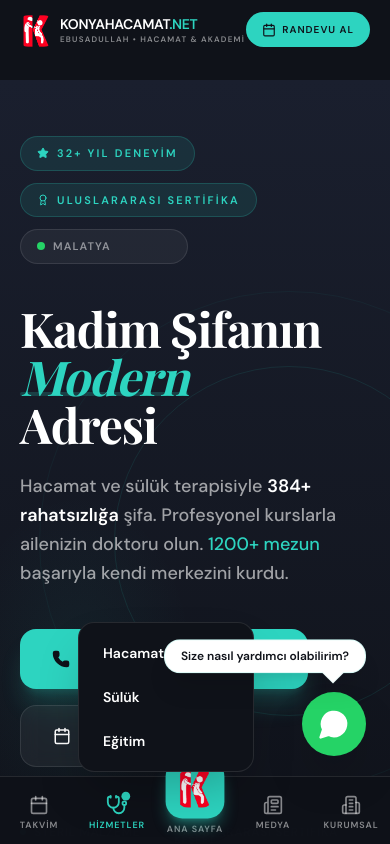
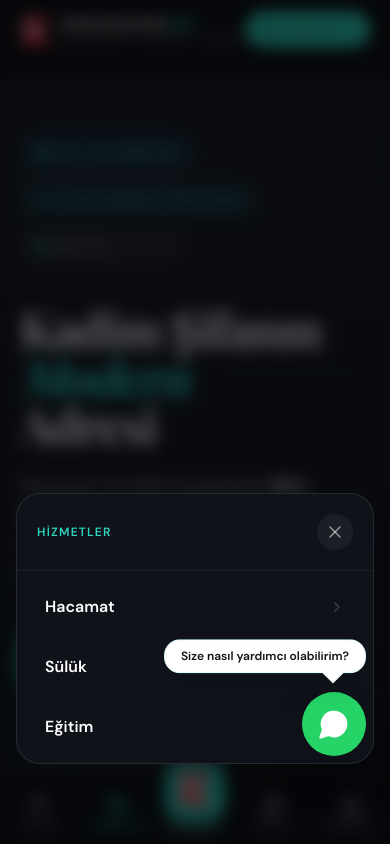
Before and after one commit to tatr42/konyahacamat-deploy, a Next.js app: page / in a window 390 px wide. Both pictures are taken after a click on the button "HİZMETLER". Shown: the top 844 px of the page. Built offline with nearby package versions, Linux system fonts and the light colour scheme; a web font is replaced by a local one.

Commit message:
Firebase config guncellemesi Per 09.04.2026 23:46:49,62

```diff
--- a/src/components/Navbar.tsx
+++ b/src/components/Navbar.tsx
@@ -3,7 +3,7 @@
 import Link from 'next/link';
 import Image from 'next/image';
 import { usePathname } from 'next/navigation';
-import { ChevronDown, Calendar, Home, Newspaper, Building2, Stethoscope } from 'lucide-react';
+import { ChevronDown, Calendar, Home, Newspaper, Building2, Stethoscope, X } from 'lucide-react';
 
 const navLinks = [
   { name: 'Ana Sayfa', href: '/' },
@@ -39,7 +39,7 @@
 const bottomNav = [
   { name: 'Takvim', href: '/takvim', icon: Calendar },
   {
-    name: 'Hizmetler', icon: Stethoscope, dropAlign: 'left' as const,
+    name: 'Hizmetler', icon: Stethoscope,
     dropdown: [
       { name: 'Hacamat', href: '/hizmetler/hacamat' },
       { name: 'Sülük', href: '/hizmetler/suluk' },
@@ -48,7 +48,7 @@
   },
   { name: 'Ana Sayfa', href: '/', icon: Home, center: true },
   {
-    name: 'Medya', icon: Newspaper, dropAlign: 'right-medya' as const,
+    name: 'Medya', icon: Newspaper,
     dropdown: [
       { name: 'Blog', href: '/blog' },
       { name: 'Basın', href: '/basin' },
@@ -56,7 +56,7 @@
     ]
   },
   {
-    name: 'Kurumsal', icon: Building2, dropAlign: 'right' as const,
+    name: 'Kurumsal', icon: Building2,
     dropdown: [
       { name: 'Hakkımızda', href: '/hakkimizda' },
       { name: 'İletişim', href: '/iletisim' },
@@ -75,15 +75,7 @@
     return () => window.removeEventListener('scroll', handleScroll);
   }, []);
 
-  // Sayfa değişince dropdown kapat
   useEffect(() => { setMobileOpen(null); }, [pathname]);
-
-  // Dışarı tıklayınca kapat
-  useEffect(() => {
-    const close = () => setMobileOpen(null);
-    if (mobileOpen) document.addEventListener('click', close);
-    return () => document.removeEventListener('click', close);
-  }, [mobileOpen]);
 
   return (
     <>
@@ -92,8 +84,6 @@
         scrolled ? 'bg-anthracite-dark/95 backdrop-blur-md py-3 shadow-2xl' : 'bg-transparent py-3 lg:py-6'
       }`}>
         <div className="container-site flex justify-between items-end lg:items-center">
-
-          {/* LOGO */}
           <Link href="/" className="flex items-center gap-2 group shrink-0">
             <Image src="/fav.webp" alt="Konya Hacamat" width={40} height={40} className="w-8 h-8 lg:w-10 lg:h-10 rounded-lg object-contain transition-transform group-hover:scale-110" />
             <div className="flex flex-col text-left">
@@ -106,7 +96,6 @@
             </div>
           </Link>
 
-          {/* MASAÜSTÜ MENÜ */}
           <div className="hidden lg:flex items-center gap-5">
             {navLinks.map((link) => (
               <div key={link.name} className="relative group/item">
@@ -136,7 +125,6 @@
             ))}
           </div>
 
-          {/* RANDEVU BUTONU */}
           <Link href="/takvim"
             className="bg-teal text-anthracite-dark px-4 py-2.5 lg:px-7 lg:py-3 rounded-full font-black text-[10px] lg:text-[11px] uppercase tracking-widest hover:scale-105 hover:shadow-[0_0_25px_rgba(20,184,166,0.4)] active:scale-95 transition-all duration-300 flex items-center gap-1.5 whitespace-nowrap shrink-0">
             <Calendar size={14} className="shrink-0" /> Randevu Al
@@ -147,97 +135,71 @@
       {/* ── MOBİL ALT NAV ── */}
       <div className="lg:hidden fixed bottom-0 left-0 right-0 z-[200]">
 
-        {/* Dropdown overlay — tıklayınca kapat */}
-        {mobileOpen && (
-          <div className="fixed inset-0 z-[199]" onClick={() => setMobileOpen(null)} />
-        )}
-
-        {/* Dropdown paneller — YUKARI açılır, butona hizalı */}
+        {/* Dropdown Paneller - WHATSAPP ÜSTÜNE ÇIKARILDI (z-[1001]) */}
         {bottomNav.map(item => {
           if (!item.dropdown || mobileOpen !== item.name) return null;
-          const posClass =
-            item.dropAlign === 'right' ? 'right-2' :
-            item.dropAlign === 'right-medya' ? 'right-[20%]' :
-            'left-[20%]';
           return (
-            <div key={item.name}
-              className={`absolute bottom-[72px] w-44 ${posClass} bg-anthracite-dark border border-white/10 rounded-2xl shadow-2xl overflow-hidden z-[201]`}
-              onClick={e => e.stopPropagation()}>
-              <div className="p-2">
+            <div key={item.name} className="fixed inset-0 z-[1001] bg-black/60 backdrop-blur-sm animate-in fade-in duration-200">
+                <div className="absolute bottom-[80px] left-4 right-4 bg-anthracite-dark border border-white/10 rounded-3xl shadow-2xl overflow-hidden animate-in slide-in-from-bottom-4 duration-300">
+                    <div className="flex items-center justify-between p-5 border-b border-white/5">
+                        <span className="text-teal font-black uppercase tracking-widest text-xs">{item.name}</span>
+                        <button onClick={() => setMobileOpen(null)} className="p-2 bg-white/5 rounded-full text-white/50">
+                            <X size={20} />
+                        </button>
+                    </div>
+                    <div className="p-2 grid grid-cols-1 gap-1">
                         {item.dropdown.map(sub => (
                             <Link key={sub.href} href={sub.href}
                                 onClick={() => setMobileOpen(null)}
-                    className="flex items-center gap-3 px-4 py-3 rounded-xl hover:bg-white/5 active:bg-white/10 transition-colors">
-                    <span className="text-white font-bold text-sm">{sub.name}</span>
+                                className="flex items-center justify-between px-5 py-4 rounded-2xl hover:bg-white/5 active:bg-teal/10 transition-all group">
+                                <span className="text-white font-bold group-active:text-teal">{sub.name}</span>
+                                <ChevronDown size={16} className="text-white/20 -rotate-90" />
                             </Link>
                         ))}
                     </div>
                 </div>
+                {/* Dışarıya tıklayınca kapatma alanı */}
+                <div className="absolute inset-0 -z-10" onClick={() => setMobileOpen(null)} />
+            </div>
           );
         })}
 
-        {/* Alt bar */}
-        <div className="flex items-end bg-anthracite-dark/98 border-t border-white/10 backdrop-blur-xl"
+        {/* Alt Bar */}
+        <div className="flex items-end bg-anthracite-dark/98 border-t border-white/10 backdrop-blur-xl relative z-[202]"
           style={{ paddingBottom: 'env(safe-area-inset-bottom, 8px)' }}>
           {bottomNav.map((item) => {
             const Icon = item.icon;
             const isCenter = item.center;
-            const isActive = item.href
-              ? (pathname === item.href)
-              : item.dropdown?.some(d => pathname === d.href);
+            const isActive = item.href ? (pathname === item.href) : item.dropdown?.some(d => pathname === d.href);
             const isDropOpen = mobileOpen === item.name;
 
             if (isCenter) {
               return (
-                <Link key={item.name} href={item.href!}
-                  className="flex-1 flex flex-col items-center justify-center pb-2">
+                <Link key={item.name} href={item.href!} className="flex-1 flex flex-col items-center justify-center pb-2">
                   <div className={`w-14 h-14 rounded-2xl flex items-center justify-center shadow-lg -mt-4 transition-all ${
-                    isActive
-                      ? 'bg-teal shadow-teal/40 scale-105'
-                      : 'bg-teal/90 shadow-teal/20 active:scale-95'
+                    isActive ? 'bg-teal shadow-teal/40 scale-105' : 'bg-teal/90 shadow-teal/20 active:scale-95'
                   }`}>
                     <Image src="/fav.webp" alt="Ana Sayfa" width={36} height={36} className="w-9 h-9 rounded-xl object-contain" />
                   </div>
-                  <span className="text-[9px] font-black uppercase tracking-widest mt-1.5 text-white/50">
-                    {item.name}
-                  </span>
-                </Link>
-              );
-            }
-
-            // Dropdown olanlar button, link olanlar Link
-            if (item.href && !item.dropdown) {
-              return (
-                <Link key={item.name} href={item.href}
-                  className="flex-1 flex flex-col items-center justify-center py-3 gap-1 active:bg-white/5 transition-colors">
-                  <div className={`transition-all ${isActive ? 'scale-110' : ''}`}>
-                    <Icon size={20} className={isActive ? 'text-teal' : 'text-white/50'} />
-                  </div>
-                  <span className={`text-[9px] font-black uppercase tracking-widest ${isActive ? 'text-teal' : 'text-white/50'}`}>
-                    {item.name}
-                  </span>
+                  <span className="text-[9px] font-black uppercase tracking-widest mt-1.5 text-white/50">{item.name}</span>
                 </Link>
               );
             }
 
             return (
               <button key={item.name}
-                aria-label={item.name}
-                aria-expanded={isDropOpen}
                 onClick={(e) => {
-                  e.stopPropagation();
+                  if (item.href && !item.dropdown) {
+                    window.location.href = item.href;
+                  } else {
                     setMobileOpen(isDropOpen ? null : item.name);
+                  }
                 }}
                 className="flex-1 flex flex-col items-center justify-center py-3 gap-1 active:bg-white/5 transition-colors">
                 <div className={`relative transition-all ${isActive || isDropOpen ? 'scale-110' : ''}`}>
                   <Icon size={20} className={isActive || isDropOpen ? 'text-teal' : 'text-white/50'} />
-                  {isDropOpen && (
-                    <span className="absolute -top-0.5 -right-0.5 w-2 h-2 bg-teal rounded-full" />
-                  )}
                 </div>
-                <span className={`text-[9px] font-black uppercase tracking-widest ${
-                  isActive || isDropOpen ? 'text-teal' : 'text-white/50'
-                }`}>
+                <span className={`text-[9px] font-black uppercase tracking-widest ${isActive || isDropOpen ? 'text-teal' : 'text-white/50'}`}>
                   {item.name}
                 </span>
               </button>
@@ -245,7 +207,6 @@
           })}
         </div>
       </div>
-
     </>
   );
 }
```
Lines whose indentation alone changed are shown as unchanged.
